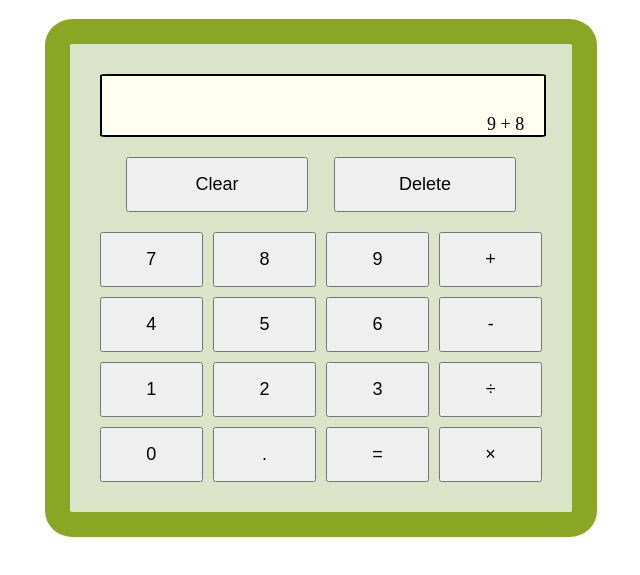
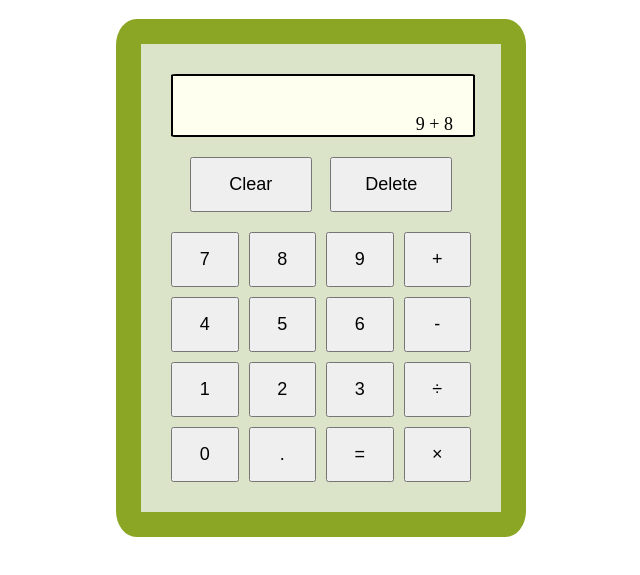
Before and after one commit to teshwar/odin-calculator, a plain HTML site: page index.html in a window 1280 px wide. Shown: the part 69-644 px from the top of the page, without its empty margins (319-959 px from the left). Drawn offline with Linux system fonts and the light colour scheme.

Commit message:
Made some changement to width property so it fits nicely on screen

```diff
--- a/css/style.css
+++ b/css/style.css
@@ -16,8 +16,10 @@ body {
 
 /* Calculator CSS */
 .calculator {
-  width: 35%;
-  height: 75%;
+  width: 100%; /* full width of parent, but capped by max-width */
+  max-width: 300px; /* this is the real cap */
+  min-width: 300px;
+  margin: 0 auto;
 
   display: flex;
   flex-direction: column;
```
